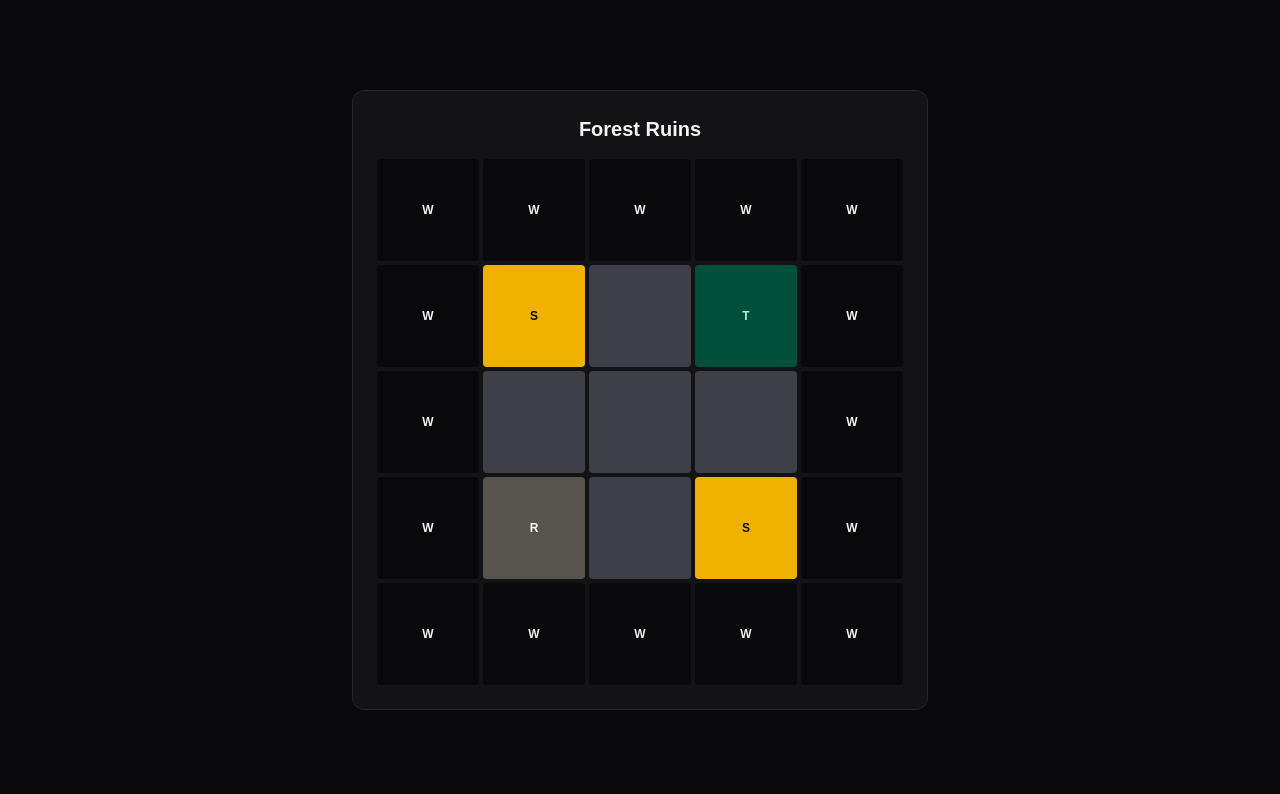
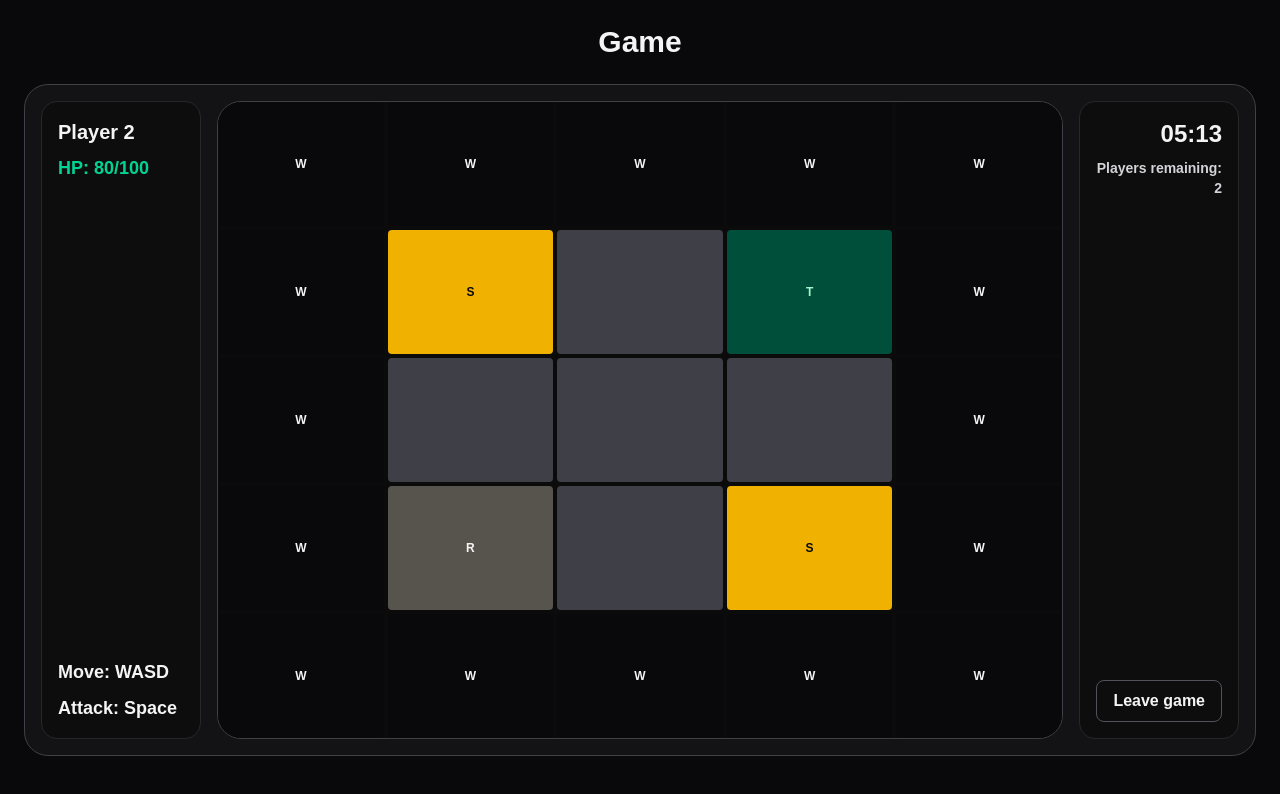
Before and after one commit to Chainblocker64/Shadow-Seek, a Next.js app in the folder frontend/: page /game-board in a window 1280 px wide. Shown: the top 794 px of the page. Built offline with nearby package versions, Linux system fonts and the light colour scheme.

Commit message:
feat: render game board as full game area

```diff
--- a/frontend/app/game-board/page.tsx
+++ b/frontend/app/game-board/page.tsx
@@ -1,10 +1,39 @@
+import { GameBoard } from "../../features/game/components/GameBoard";
 import { exampleMap } from "../../features/game/data/exampleMap";
-import { GameBoard } from "../../features/game/components/GameBoard";
 
 export default function GameBoardPage() {
   return (
-    <main className="game-board-page">
-      <GameBoard map={exampleMap} />
+    <main className="game-page">
+      <h1 className="game-page-title">Game</h1>
+
+      <section className="game-layout">
+        <aside className="game-sidebar game-sidebar-left">
+          <div>
+            <p className="game-player-name">Player 2</p>
+            <p className="game-player-health">HP: 80/100</p>
+          </div>
+
+          <div className="game-controls">
+            <p>Move: WASD</p>
+            <p>Attack: Space</p>
+          </div>
+        </aside>
+
+        <div className="game-board-area">
+          <GameBoard map={exampleMap} />
+        </div>
+
+        <aside className="game-sidebar game-sidebar-right">
+          <div>
+            <p className="game-timer">05:13</p>
+            <p className="game-players-remaining">Players remaining: 2</p>
+          </div>
+
+          <button className="game-leave-button" type="button">
+            Leave game
+          </button>
+        </aside>
+      </section>
     </main>
   );
 }
--- a/frontend/app/globals.css
+++ b/frontend/app/globals.css
@@ -62,20 +62,48 @@ body {
   @apply border-t border-zinc-800 px-6 py-5 text-center text-sm text-zinc-500;
 }
 
-.game-board-wrapper {
-  @apply mx-auto w-full max-w-xl rounded-xl border border-zinc-800 bg-zinc-900/70 p-6;
+.game-page {
+  @apply min-h-screen bg-zinc-950 px-6 py-6 text-zinc-100;
 }
 
-.game-board-title {
-  @apply mb-4 text-center text-xl font-bold text-zinc-100;
+.game-page-title {
+  @apply mb-6 text-center text-3xl font-bold;
+}
+
+.game-layout {
+  @apply mx-auto grid min-h-[calc(100vh-8rem)] max-w-7xl grid-cols-1 gap-4 rounded-3xl border border-zinc-700 bg-zinc-900/70 p-4 lg:grid-cols-[10rem_1fr_10rem];
+}
+
+.game-sidebar {
+  @apply flex flex-col justify-between rounded-2xl border border-zinc-800 bg-zinc-950/60 p-4;
+}
+
+.game-sidebar-right {
+  @apply items-end text-right;
+}
+
+.game-player-name {
+  @apply text-xl font-bold;
+}
+
+.game-player-health {
+  @apply mt-2 text-lg font-semibold text-emerald-400;
+}
+
+.game-controls {
+  @apply space-y-2 text-lg font-semibold;
+}
+
+.game-board-area {
+  @apply overflow-hidden rounded-3xl border border-zinc-700 bg-zinc-950/80;
 }
 
 .game-board {
-  @apply grid gap-1;
+  @apply grid h-full w-full gap-1;
 }
 
 .game-tile {
-  @apply flex aspect-square items-center justify-center rounded text-xs font-bold;
+  @apply flex min-h-0 min-w-0 items-center justify-center rounded text-xs font-bold;
 }
 
 .game-tile-floor {
@@ -98,6 +126,14 @@ body {
   @apply bg-yellow-500 text-zinc-950;
 }
 
-.game-board-page {
-  @apply flex min-h-screen items-center justify-center bg-zinc-950 px-6 py-10;
+.game-timer {
+  @apply text-2xl font-bold;
 }
+
+.game-players-remaining {
+  @apply mt-2 text-sm font-semibold text-zinc-300;
+}
+
+.game-leave-button {
+  @apply rounded-lg border border-zinc-600 px-4 py-2 font-semibold text-zinc-100 transition hover:border-red-400 hover:text-red-400;
+}
--- a/frontend/features/game/components/GameBoard.tsx
+++ b/frontend/features/game/components/GameBoard.tsx
@@ -14,13 +14,11 @@ const tileLabels: Record<TileType, string> = {
 
 export function GameBoard({ map }: GameBoardProps) {
   return (
-    <section className="game-board-wrapper">
-      <h2 className="game-board-title">{map.name}</h2>
-
     <div
       className="game-board"
       style={{
         gridTemplateColumns: `repeat(${map.width}, minmax(0, 1fr))`,
+        gridTemplateRows: `repeat(${map.height}, minmax(0, 1fr))`,
       }}
     >
       {map.tiles.map((row, y) =>
@@ -35,6 +33,5 @@ export function GameBoard({ map }: GameBoardProps) {
         )),
       )}
     </div>
-    </section>
   );
 }
```
Lines whose indentation alone changed are shown as unchanged.
